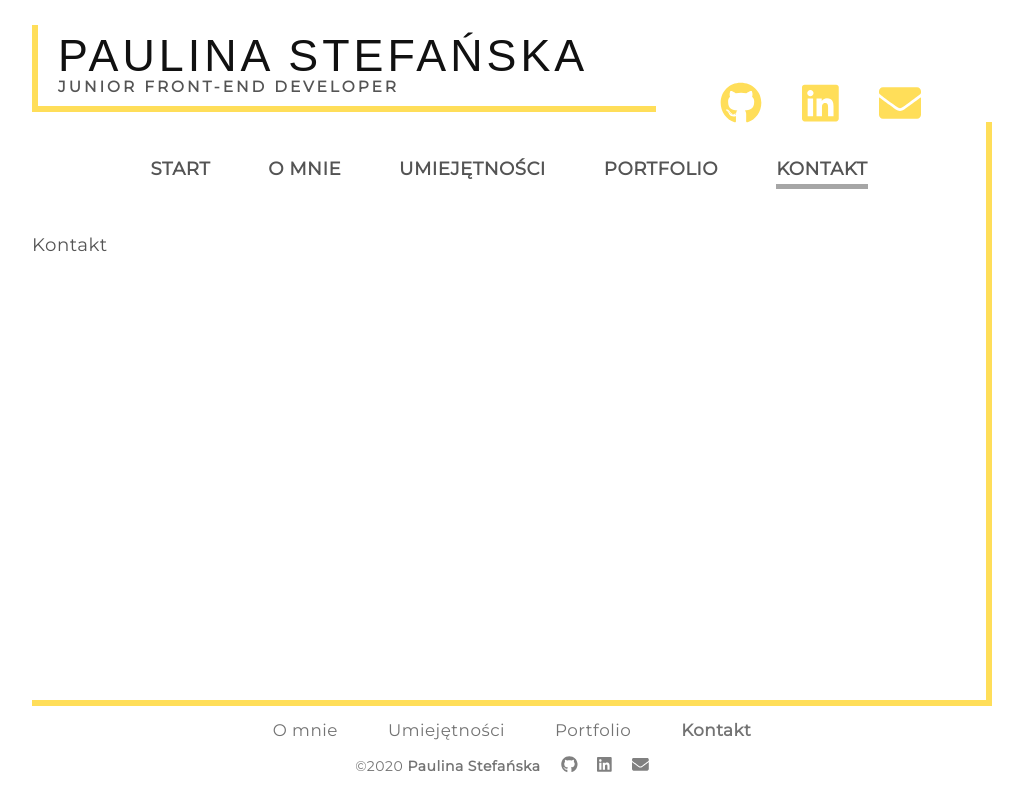
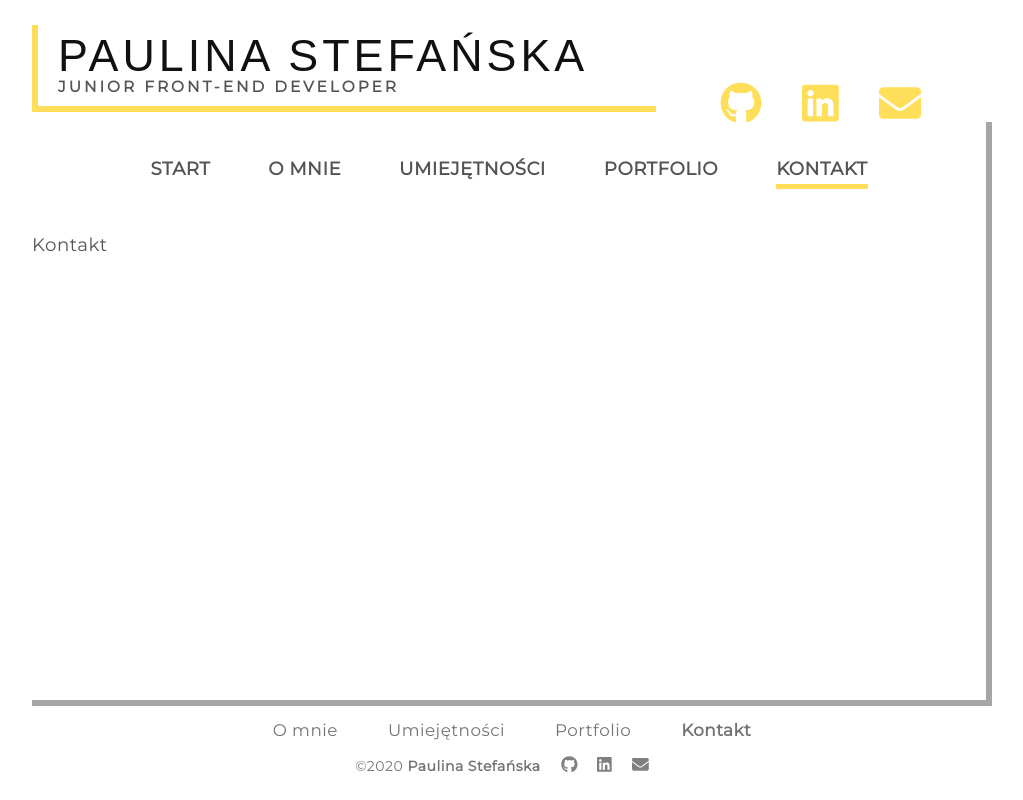
Before and after one commit to paulinastefanska/portfolio, a React (Create React App) app: page /contact in a window 1280 px wide. Shown: the whole page, without its empty margins (128-1151 px from the left). Built offline with nearby package versions, Linux system fonts and the light colour scheme; a web font is replaced by a local one.

Commit message:
Change border color

```diff
--- a/src/styles/layouts/Footer.scss
+++ b/src/styles/layouts/Footer.scss
@@ -25,7 +25,7 @@
     }
   }
   @include mobile-large {
-    border-top: 6px solid $color-yellow;
+    border-top: 6px solid $color-grey;
     padding-top: 15px;
   }
   @include tablet-small {
--- a/src/styles/layouts/Main.scss
+++ b/src/styles/layouts/Main.scss
@@ -2,6 +2,6 @@
 
 main {
   @include tablet-large {
-    border-right: 6px solid $color-yellow;
+    border-right: 6px solid $color-grey;
   }
 }
--- a/src/styles/layouts/Menu.scss
+++ b/src/styles/layouts/Menu.scss
@@ -168,7 +168,7 @@
         @include tablet-large {
           transition: $transition;
           padding-bottom: 4px;
-          border-bottom: 5px solid $color-grey;
+          border-bottom: 5px solid $color-yellow;
         }
       }
       &.active {
@@ -178,7 +178,7 @@
           border-bottom: 5px solid $color-yellow;
         }
         @include tablet-large {
-          border-bottom-color: $color-grey;
+          border-bottom-color: $color-yellow;
           padding-bottom: 4px;
         }
       }
@@ -208,7 +208,7 @@
   }
   @include tablet-large {
     z-index: 0;
-    border-right: 6px solid $color-yellow;
+    border-right: 6px solid $color-grey;
   }
 }
 .menu--open {
```
